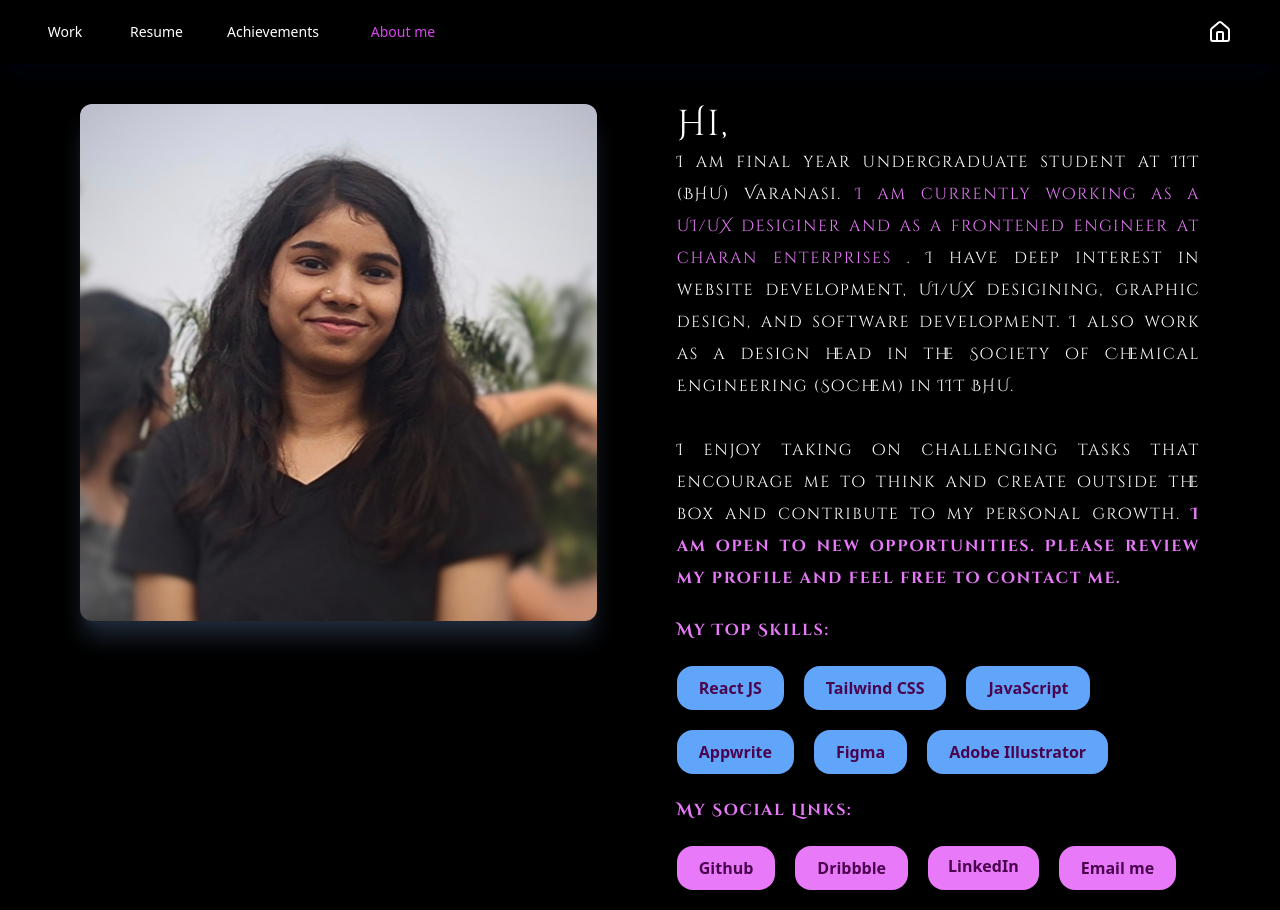
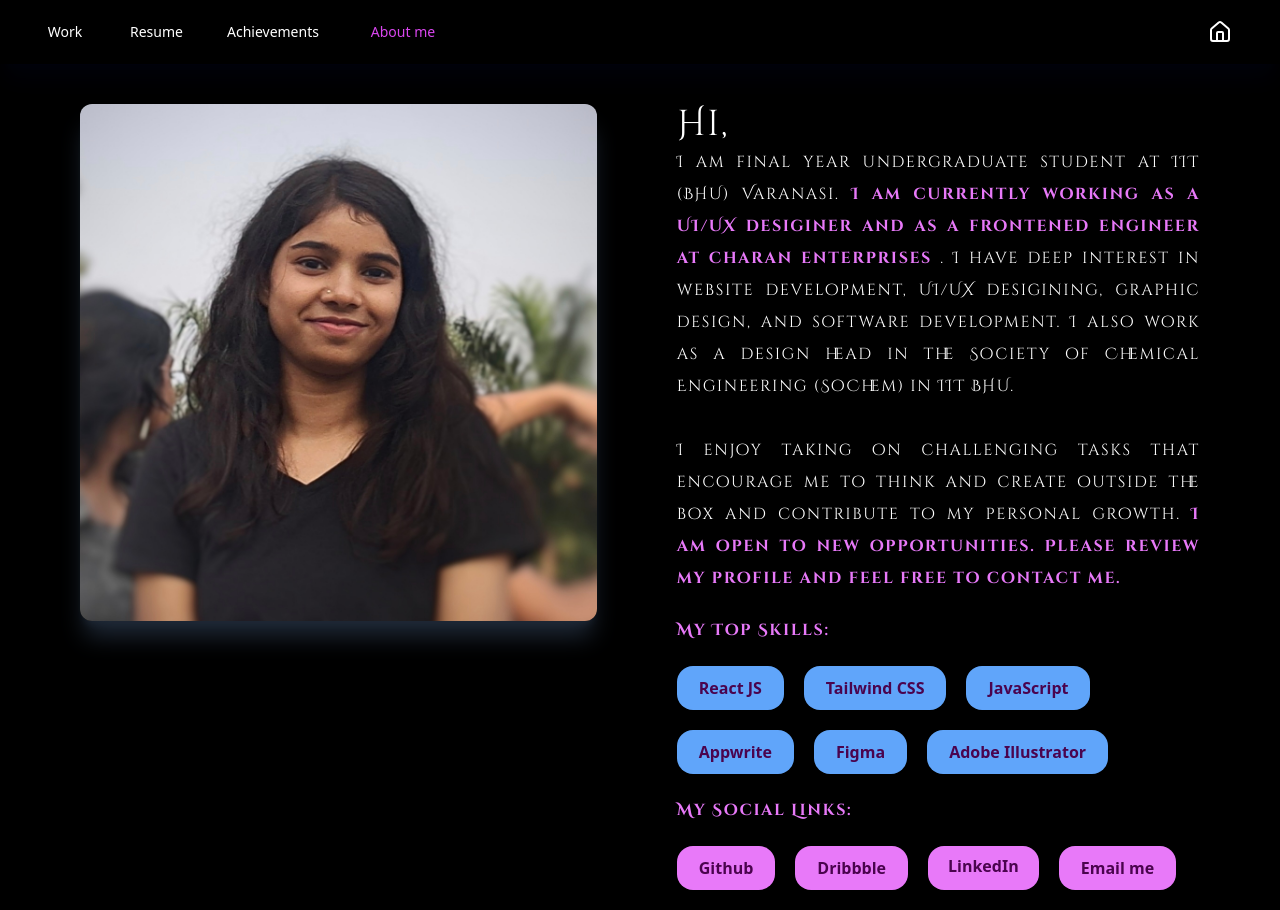
Before and after one commit to anuukriti/My-Portfolio, a React (Vite) app: page /About in a window 1280 px wide. Built offline with nearby package versions, Linux system fonts and the light colour scheme; a web font is replaced by a local one.

Commit message:
update about

```diff
--- a/src/components/About.jsx
+++ b/src/components/About.jsx
@@ -17,7 +17,7 @@ function About() {
                 <div className="sm:px-10 h-auto w-full flex py-8 lg:py-0 flex-col items-start ">
                     <p className="font-Font1 tracking-widest text-md  leading-8 text-justify">
                         <span className="text-4xl ">Hi,</span> <br />  I am final
-                        year undergraduate student at IIT (BHU) Varanasi.<span className="text-fuchsia-400"> I am currently working as a UI/UX desiginer and as a frontened engineer at charan enterprises </span>. I have deep interest in website development,
+                        year undergraduate student at IIT (BHU) Varanasi.<span className="text-fuchsia-400 font-semibold"> I am currently working as a UI/UX desiginer and as a frontened engineer at charan enterprises </span>. I have deep interest in website development,
                         UI/UX desigining, graphic design, and software development. I
                         also work as a design head in the Society of Chemical
                         Engineering (SoChem) in IIT BHU. <br /><br />I enjoy taking on
```
